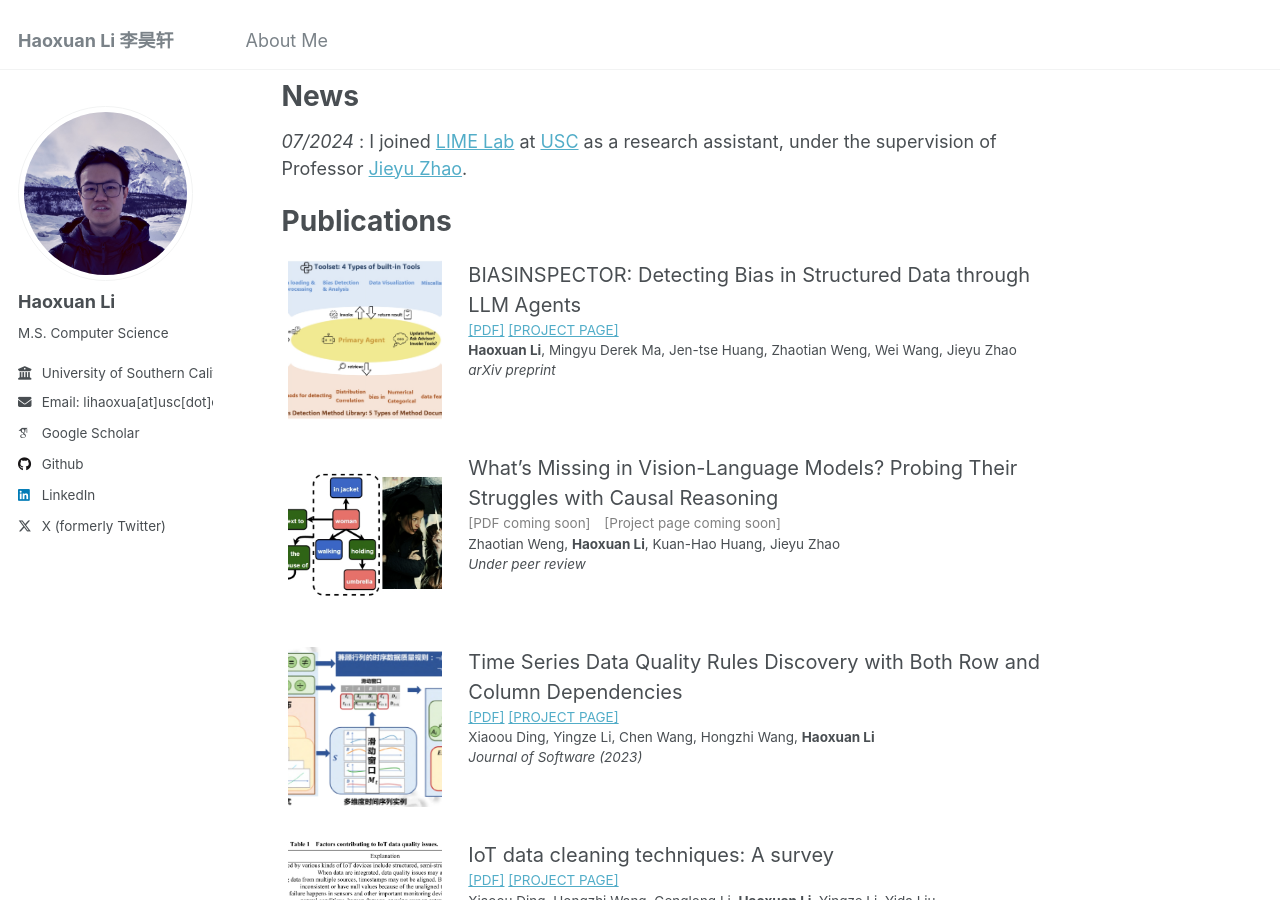
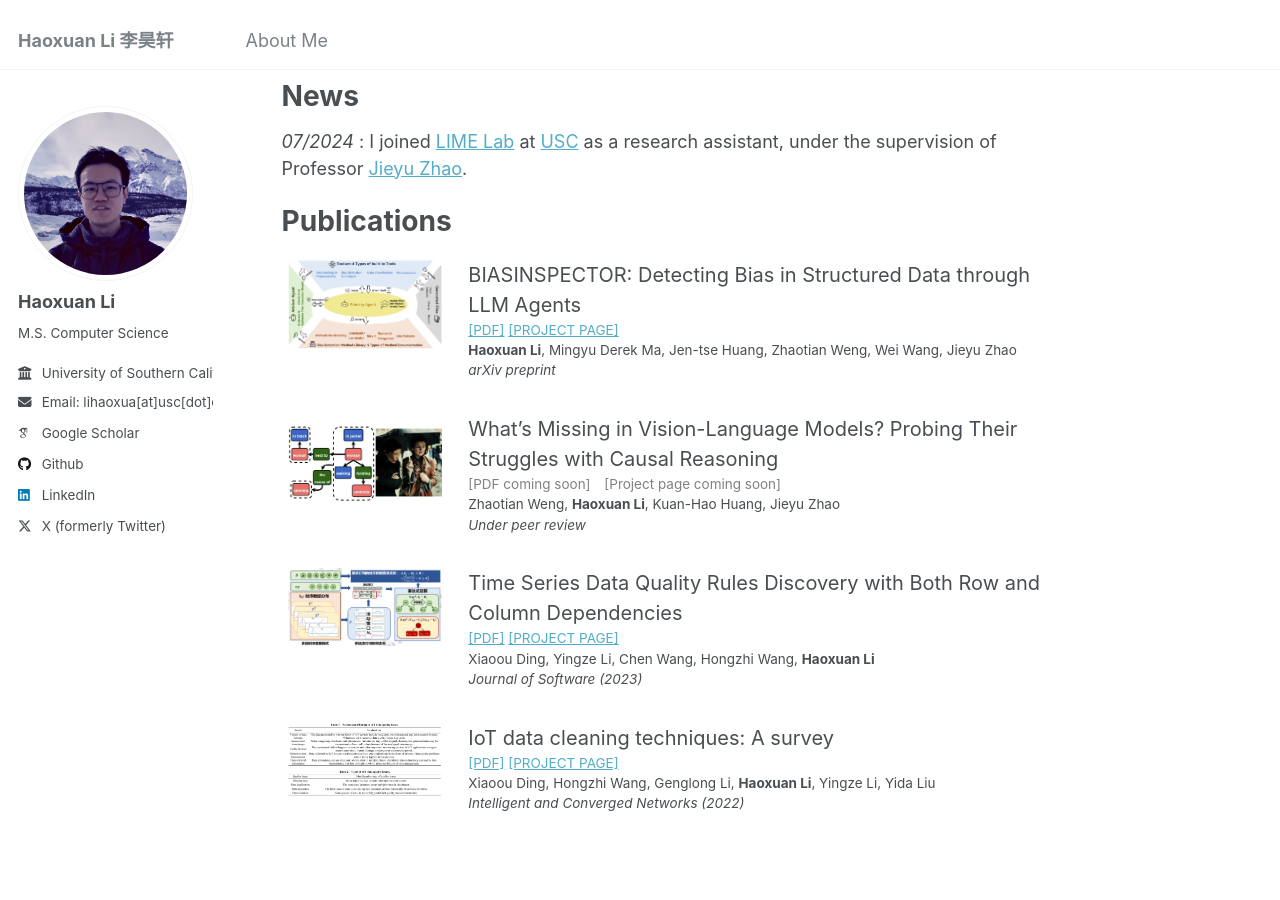
Before and after one commit to HauxLee/hauxlee.github.io, a Jekyll site: the page built from _pages/about.md, in a window 1280 px wide and 900 px high, scrolled down 358 px. Built offline with Jekyll 4.4.1, drawn with Linux system fonts in a browser that asks for light colours; some web fonts are replaced; a script that is not in the unit is left out.

Commit message:
Update publication section

```diff
--- a/_pages/about.md
+++ b/_pages/about.md
@@ -21,7 +21,7 @@
 <table style="border: none; border-collapse: collapse; width: 100%; table-layout: fixed; margin-bottom: 20px;">
   <tr>
     <td style="border: none; width: 180px; vertical-align: top; padding-right: 20px;">
-      <img src="../images/publication_images/BiasInspector_4.png" alt="BIASINSPECTOR: Detecting Bias in Structured Data through LLM Agents" style="width: 200px; height: 160px; object-fit: cover; border: none;" />
+      <img src="../images/publication_images/BiasInspector_4.png" alt="BIASINSPECTOR: Detecting Bias in Structured Data through LLM Agents" width="200" height="160" style="object-fit: cover; border: none;" />
     </td>
     <td style="border: none; vertical-align: top;">
       <span style="font-size: 20px;">BIASINSPECTOR: Detecting Bias in Structured Data through LLM Agents</span> <br>
@@ -35,7 +35,7 @@
 <table style="border: none; border-collapse: collapse; width: 100%; table-layout: fixed; margin-bottom: 20px;">
   <tr>
     <td style="border: none; width: 180px; vertical-align: top; padding-right: 20px;">
-      <img src="../images/publication_images/VLMCausal_3.png" alt="What’s Missing in Vision-Language Models? Probing Their Struggles with Causal Reasoning" style="width: 200px; height: 160px; object-fit: cover; border: none;" />
+      <img src="../images/publication_images/VLMCausal_3.png" alt="What’s Missing in Vision-Language Models? Probing Their Struggles with Causal Reasoning" width="200" height="160" style="object-fit: cover; border: none;" />
     </td>
     <td style="border: none; vertical-align: top;">
       <span style="font-size: 20px;">What’s Missing in Vision-Language Models? Probing Their Struggles with Causal Reasoning</span> <br>
@@ -51,7 +51,7 @@
 <table style="border: none; border-collapse: collapse; width: 100%; table-layout: fixed; margin-bottom: 20px;">
   <tr>
     <td style="border: none; width: 180px; vertical-align: top; padding-right: 20px;">
-      <img src="../images/publication_images/Data_Quality_2.png" alt="Time Series Data Quality Rules Discovery with Both Row and Column Dependencies" style="width: 200px; height: 160px; object-fit: cover; border: none;" />
+      <img src="../images/publication_images/Data_Quality_2.png" alt="Time Series Data Quality Rules Discovery with Both Row and Column Dependencies" width="200" height="160" style="object-fit: cover; border: none;" />
     </td>
     <td style="border: none; vertical-align: top;">
       <span style="font-size: 20px;">Time Series Data Quality Rules Discovery with Both Row and Column Dependencies</span> <br>
@@ -65,7 +65,7 @@
 <table style="border: none; border-collapse: collapse; width: 100%; table-layout: fixed; margin-bottom: 20px;">
   <tr>
     <td style="border: none; width: 180px; vertical-align: top; padding-right: 20px;">
-      <img src="../images/publication_images/IoT_1.png" alt="IoT data cleaning techniques: A survey" style="width: 200px; height: 160px; object-fit: cover; border: none;" />
+      <img src="../images/publication_images/IoT_1.png" alt="IoT data cleaning techniques: A survey" width="200" height="160" style="object-fit: cover; border: none;" />
     </td>
     <td style="border: none; vertical-align: top;">
       <span style="font-size: 20px;">IoT data cleaning techniques: A survey</span> <br>
```
